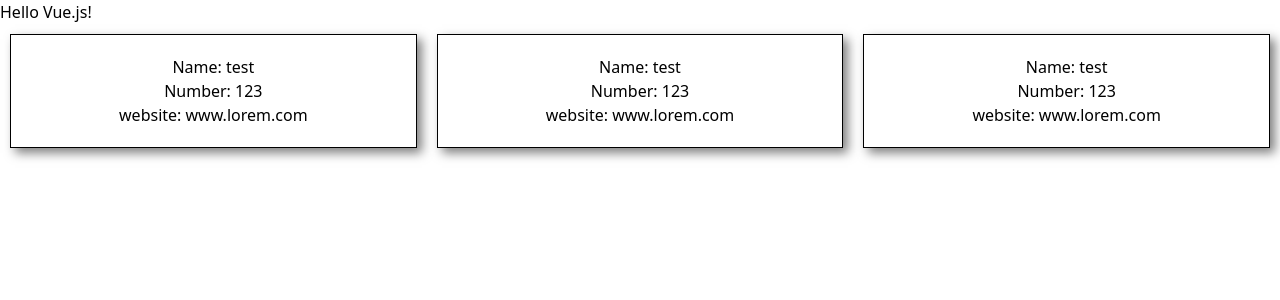
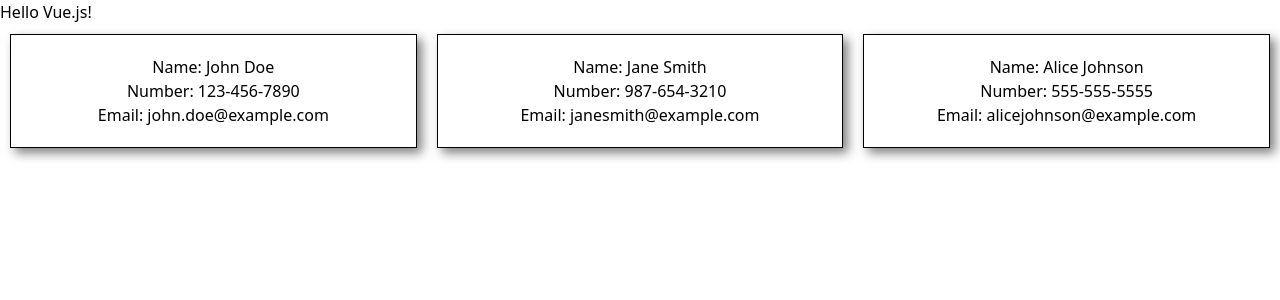
Before and after one commit to MdSaifulIslamRafsan/learn-vue, a Vue app: page / in a window 1280 px wide. Shown: the top 300 px of the page. Built offline with nearby package versions, Linux system fonts and the light colour scheme.

Commit message:
added props validtion

```diff
--- a/src/App.vue
+++ b/src/App.vue
@@ -1,9 +1,9 @@
 <template>
   <h1>{{ msg }}</h1>
   <div class="grid grid-cols-3">
-    <ContactDetails />
-    <ContactDetails />
-    <ContactDetails />
+    <ContactDetails :contact="contact1" />
+    <ContactDetails :contact="contact2" />
+    <ContactDetails :contact="contact3" />
   </div>
 </template>
 
@@ -14,6 +14,21 @@ export default {
   setup() {
     return {
       msg: "Hello Vue.js!",
+      contact1: {
+        name: "John Doe",
+        phone: "123-456-7890",
+        email: "john.doe@example.com",
+      },
+      contact2: {
+        name: "Jane Smith",
+        phone: "987-654-3210",
+        email: "janesmith@example.com",
+      },
+      contact3: {
+        name: "Alice Johnson",
+        phone: "555-555-5555",
+        email: "alicejohnson@example.com",
+      },
     };
   },
   methods: {},
--- a/src/components/ContactDetails.vue
+++ b/src/components/ContactDetails.vue
@@ -1,23 +1,34 @@
 <template>
    <div class="card">
-    <h1>Name: {{name}}</h1>
-    <p>Number: {{ number }} </p>
-    <p>website: www.lorem.com</p>
+    <h1>Name: {{contact.name}}</h1>
+    <p>Number: {{ contact.phone }} </p>
+    <p>Email: {{contact.email}}</p>
    </div>
 
 </template>
 
 <script>
 export default {
+    // props: ["contact"],
+    props: {
+      contact: {
+        type: Object,
+        required: true,
+        default: () => ({
+          name: '',
+          phone: '',
+          email: ''
+        })
+      }
+    },
+
     setup() {
         return {
-            name: "test",
-            number: "123",
         }
     },
 }
 </script>
-
+// when we are scoped use style element it's means this css file only this component work
 <style scoped>
     .card{
         border: 1px solid black;
```
